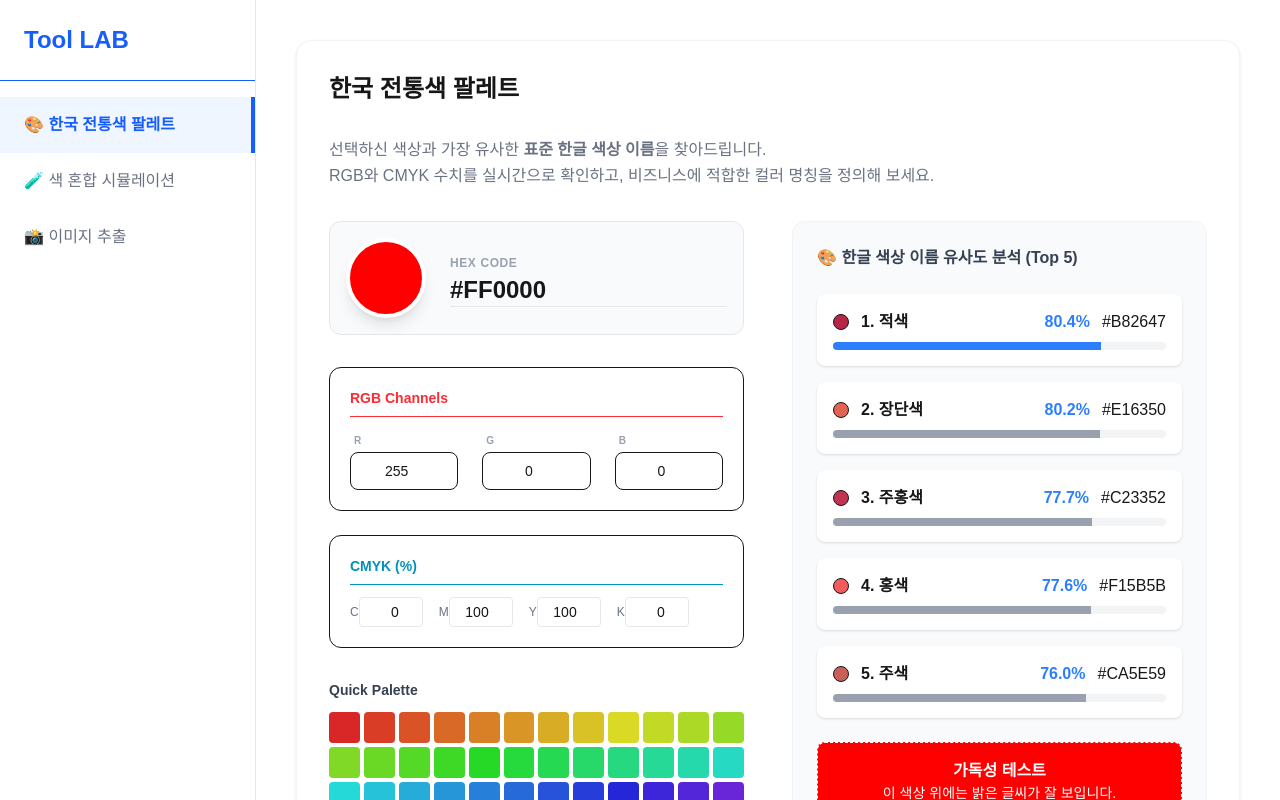
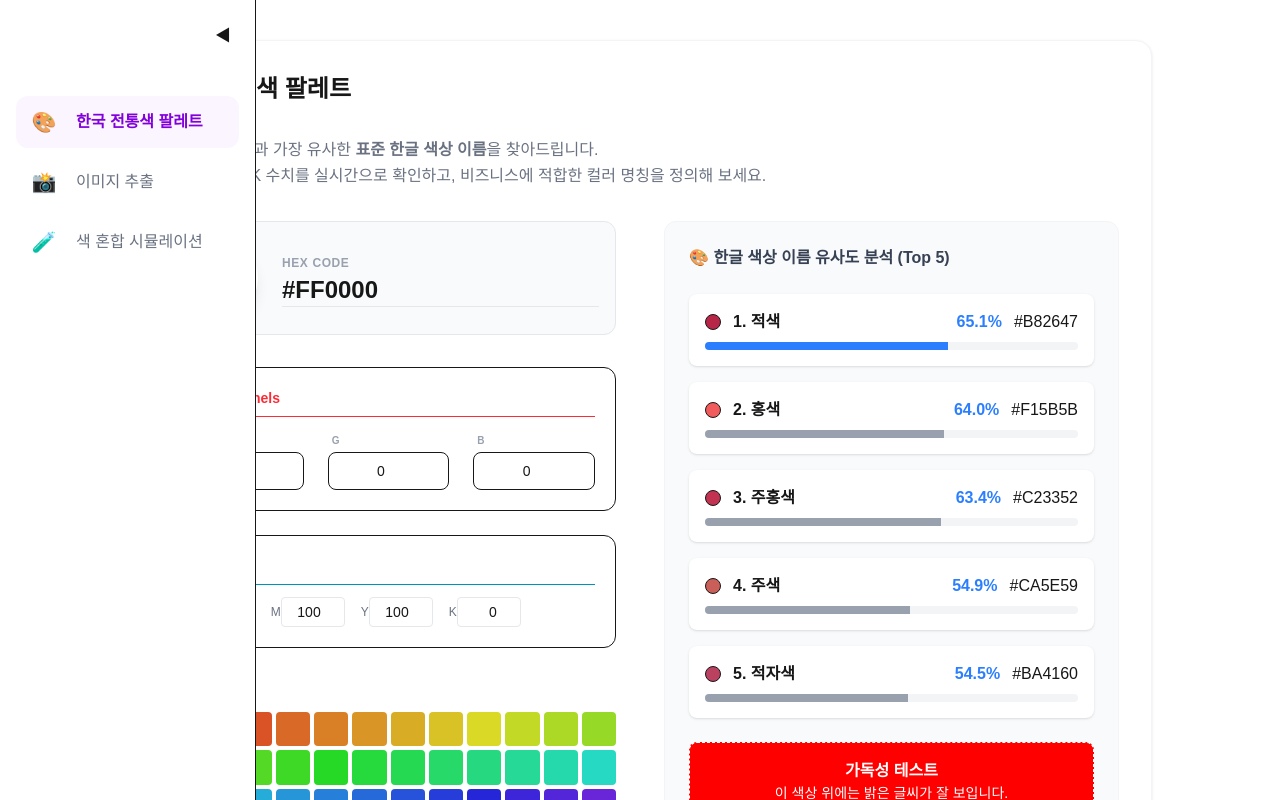
Before and after one commit to infancysulfur/mag_tool, a Next.js app: page / in a window 1280 px wide. Built offline with nearby package versions, Linux system fonts and the light colour scheme.

Commit message:
2nd complete

```diff
--- a/src/app/mixer/page.js
+++ b/src/app/mixer/page.js
@@ -1,23 +1,32 @@
-'use client';
-import { useState, useEffect } from 'react';
+"use client";
+import { useState, useEffect } from "react";
 
 export default function MixerPage() {
   const [rows, setRows] = useState([
-    { color: '#FF0000', amount: 1 },
-    { color: '#0000FF', amount: 1 }
+    { color: "#FF0000", amount: 1 },
+    { color: "#0000FF", amount: 1 },
   ]);
-  const [result, setResult] = useState('#7F007F');
+  const [result, setResult] = useState("#7F007F");
 
   useEffect(() => {
-    let rT = 0, gT = 0, bT = 0, aT = 0;
-    rows.forEach(row => {
-      rT += parseInt(row.color.slice(1,3), 16) * row.amount;
-      gT += parseInt(row.color.slice(3,5), 16) * row.amount;
-      bT += parseInt(row.color.slice(5,7), 16) * row.amount;
+    let rT = 0,
+      gT = 0,
+      bT = 0,
+      aT = 0;
+    rows.forEach((row) => {
+      rT += parseInt(row.color.slice(1, 3), 16) * row.amount;
+      gT += parseInt(row.color.slice(3, 5), 16) * row.amount;
+      bT += parseInt(row.color.slice(5, 7), 16) * row.amount;
       aT += row.amount;
     });
     if (aT > 0) {
-      setResult("#" + [rT/aT, gT/aT, bT/aT].map(x => Math.round(x).toString(16).padStart(2, '0')).join('').toUpperCase());
+      setResult(
+        "#" +
+          [rT / aT, gT / aT, bT / aT]
+            .map((x) => Math.round(x).toString(16).padStart(2, "0"))
+            .join("")
+            .toUpperCase(),
+      );
     }
   }, [rows]);
 
@@ -25,57 +34,92 @@
     <div className="max-w-6xl mx-auto">
       <h1 className="text-2xl font-bold mb-8 ">색 혼합 시뮬레이션</h1>
       <p className="text-gray-500 mb-8 leading-relaxed">
-      여러 가지 색상을 원하는 비율로 혼합하여 <strong>색깔 섞기 시뮬레이션</strong>합니다.<br />
-      잉크나 물감을 섞듯 용량을 조절하여 결과를 확인해 보세요.
-    </p>
+        여러 가지 색상을 원하는 비율로 혼합하여{" "}
+        <strong>색깔 섞기 시뮬레이션</strong>합니다.
+        <br />
+        잉크나 물감을 섞듯 용량을 조절하여 결과를 확인해 보세요.
+      </p>
       <div
         className="w-full h-32 rounded-xl mb-8 flex items-center justify-center text-white font-bold text-xl shadow-lg transition-colors duration-300"
-        style={{ backgroundColor: result, textShadow: '0 2px 4px rgba(0,0,0,0.5)' }}
+        style={{
+          backgroundColor: result,
+          textShadow: "0 2px 4px rgba(0,0,0,0.5)",
+        }}
       >
         혼합 결과: {result}
       </div>
 
       <div className="space-y-3 mb-6">
         {rows.map((row, i) => (
-          <div key={i} className="flex items-center gap-4 bg-gray-50 p-4 rounded-lg">
-            <input type="color" value={row.color} onChange={(e) => {
-              const newRows = [...rows]; newRows[i].color = e.target.value; setRows(newRows);
-            }} className="w-12 h-10 cursor-pointer" />
+          <div
+            key={i}
+            className="flex items-center gap-4 bg-gray-50 p-4 rounded-lg"
+          >
+            <input
+              type="color"
+              value={row.color}
+              onChange={(e) => {
+                const newRows = [...rows];
+                newRows[i].color = e.target.value;
+                setRows(newRows);
+              }}
+              className="w-12 h-10 cursor-pointer"
+            />
             <span className="text-sm font-medium">용량:</span>
-            <input type="number" value={row.amount} min="1" onChange={(e) => {
-              const newRows = [...rows]; newRows[i].amount = Number(e.target.value); setRows(newRows);
-            }} className="border p-2 w-20 rounded" />
+            <input
+              type="number"
+              value={row.amount}
+              min="1"
+              onChange={(e) => {
+                const newRows = [...rows];
+                newRows[i].amount = Number(e.target.value);
+                setRows(newRows);
+              }}
+              className="border p-2 w-20 rounded"
+            />
           </div>
         ))}
       </div>
-      <button onClick={() => setRows([...rows, { color: '#ffffff', amount: 1 }])} className="bg-blue-600 text-white px-4 py-2 rounded-lg mr-2">+ 색상 추가</button>
-      <button onClick={() => rows.length > 2 && setRows(rows.slice(0, -1))} className="bg-gray-400 text-white px-4 py-2 rounded-lg">- 제거</button>
-                    <section class="max-w-4xl mx-auto my-12 p-8 bg-white shadow-lg rounded-xl border border-gray-100">
-  <div class="flex items-center mb-6">
-    <div class="w-10 h-10 bg-yellow-300 rounded-full flex items-center justify-center text-white mr-4">
+      <button
+        onClick={() => setRows([...rows, { color: "#ffffff", amount: 1 }])}
+        className="bg-blue-600 text-white px-4 py-2 rounded-lg mr-2"
+      >
+        + 색상 추가
+      </button>
+      <button
+        onClick={() => rows.length > 2 && setRows(rows.slice(0, -1))}
+        className="bg-gray-400 text-white px-4 py-2 rounded-lg"
+      >
+        - 제거
+      </button>
+      <section class="max-w-4xl mx-auto my-12 p-8 bg-white shadow-lg rounded-xl border border-gray-100 text-left">
+  <div class="flex items-center justify-start mb-6 w-full">
+    <div class="w-10 h-10 bg-purple-700 rounded-full flex items-center justify-center text-white mr-4 shrink-0">
       <span class="text-xl">🧪</span>
     </div>
-    <h2 class="text-2xl font-bold text-gray-800">색 혼합 시뮬레이션 <span class="text-sm font-medium text-gray-400 ml-2">Multi-Color Blending Tool</span></h2>
+    <h2 class="text-2xl font-bold text-gray-800">
+      동적 데이터 기반 색상 혼합 시뮬레이션
+      <span class="block md:inline text-sm font-medium text-gray-400 md:ml-2">Advanced Color Mixer</span>
+    </h2>
   </div>
 
-<div class="mb-8">
+  <div class="mb-8">
     <h3 class="text-lg font-semibold text-gray-700 mb-2">기능 설명</h3>
     <p class="text-gray-600 leading-relaxed">
-      실제 물감이나 페인트를 섞을 때 발생하는 물리적인 색상 변화를 디지털 환경에서 미리 체험해 볼 수 있는 시뮬레이션 도구입니다. 일반적인 2색 혼합을 넘어 <strong>n개 이상의 다중 색채</strong>를 자유롭게 배합할 수 있으며, 배합 비율에 따른 미세한 색조 변화와 최종 결과값을 정밀하게 예측하여 보여드립니다.
+      두 가지 이상의 색상을 디지털 환경에서 정밀하게 혼합하여 새로운 결과색을 도출합니다. 각 색상의 <strong>혼합 비율(Volume)을 실시간으로 조절</strong>하여 물감이나 인쇄 잉크를 배합하는 것과 유사한 시뮬레이션 환경을 제공합니다. 이를 통해 디자이너는 의도한 배색이 실제 혼합되었을 때 어떤 최종 결과물로 나타날지 데이터로 예측할 수 있습니다.
     </p>
   </div>
 
-  <div class="bg-indigo-50 border-l-4 border-indigo-500 p-6 rounded-r-lg">
-    <h3 class="text-indigo-800 font-bold mb-2 flex items-center">
-      <svg class="w-5 h-5 mr-2" fill="currentColor" viewBox="0 0 20 20"><path d="M9 12h2v2H9v-2zm0-8h2v6H9V4z"></path></svg>
-      분석 인사이트
+  <div class="bg-purple-50 border-l-4 border-purple-500 p-6 rounded-r-lg">
+    <h3 class="text-purple-800 font-bold mb-2 flex items-center">
+      <svg class="w-5 h-5 mr-2" fill="currentColor" viewBox="0 0 20 20"><path d="M10 2a8 8 0 100 16 8 8 0 000-16zm1 11H9v-2h2v2zm0-4H9V7h2v2z"></path></svg>
+      전통색 연계 가이드
     </h3>
-    <p class="text-indigo-900 text-sm leading-relaxed">
-      이 기능은 실제 조색 과정에서 발생할 수 있는 시행착오와 자원 낭비를 줄여주는 <strong>경제적·실무적 인사이트</strong>를 제시합니다. 다양한 색상 조합의 경우의 수를 시각적으로 미리 확인함으로써, 사용자는 의도한 최적의 색상을 얻기 위한 정확한 배합 비중을 파악할 수 있습니다. 특히 물리적인 안료 혼합 원리를 충실히 재현하여 미술 교육, 인테리어 페인팅, 제품 디자인 등 다양한 산업 현장에서 창의적인 색채 실험을 가능하게 합니다.
+    <p class="text-purple-900 text-sm leading-relaxed">
+      혼합된 결과색은 시스템에 내장된 <strong>한국 전통색 데이터베이스와 즉시 대조</strong>됩니다. 사용자가 직접 조색한 컬러가 전통의 어떤 색감(예: 비취색, 연지색 등)과 가장 맞닿아 있는지 유사도 지표로 확인하세요. 이는 <strong>현대적인 감각의 조색 결과에 전통적인 고유 명칭과 가치를 부여</strong>하여 스토리텔링이 담긴 디자인을 완성하도록 돕습니다.
     </p>
   </div>
 </section>
     </div>
-
   );
 }
--- /dev/null
+++ b/src/components/Navigation.js
@@ -0,0 +1,56 @@
+import Link from 'next/link';
+import { usePathname } from 'next/navigation';
+
+export default function Navigation() {
+  const pathname = usePathname();
+
+  const menus = [
+    { name: '팔레트', path: '/', icon: '🎨' },
+    { name: '이미지 추출', path: '/extractor', icon: '📸' },
+    { name: '색상 섞기', path: '/mixer', icon: '🧪' },
+  ];
+
+  return (
+    <>
+      {/* 1. 상단 고정 헤더 (모바일 전용) */}
+      <header className="md:hidden fixed top-0 left-0 w-full h-14 bg-white/80 backdrop-blur-md border-b z-50 flex items-center px-4 justify-between">
+        <h1 className="font-bold text-gray-800 tracking-tight">K-Traditional Color</h1>
+        <div className="w-8 h-8 bg-gray-100 rounded-full flex items-center justify-center text-sm">👤</div>
+      </header>
+
+      {/* 2. PC용 사이드바 (데스크탑 전용) */}
+      <aside className="hidden md:flex fixed left-0 top-0 h-full w-64 bg-white border-r flex-col p-6 z-40">
+        <h1 className="text-xl font-bold mb-10">K-Traditional Color</h1>
+        <nav className="space-y-2">
+          {menus.map((menu) => (
+            <Link
+              key={menu.path}
+              href={menu.path}
+              className={`flex items-center gap-3 p-3 rounded-xl transition-all ${
+                pathname === menu.path ? 'bg-purple-50 text-purple-700 font-bold' : 'text-gray-500 hover:bg-gray-50'
+              }`}
+            >
+              <span>{menu.icon}</span> {menu.name}
+            </Link>
+          ))}
+        </nav>
+      </aside>
+
+      {/* 3. 하단 탭 바 (모바일 전용) */}
+      <nav className="md:hidden fixed bottom-0 left-0 w-full h-16 bg-white border-t z-50 flex items-center justify-around pb-safe">
+        {menus.map((menu) => (
+          <Link
+            key={menu.path}
+            href={menu.path}
+            className={`flex flex-col items-center justify-center w-full h-full gap-1 ${
+              pathname === menu.path ? 'text-purple-700' : 'text-gray-400'
+            }`}
+          >
+            <span className="text-xl">{menu.icon}</span>
+            <span className="text-[10px] font-medium">{menu.name}</span>
+          </Link>
+        ))}
+      </nav>
+    </>
+  );
+}
--- a/src/components/Sidebar.js
+++ b/src/components/Sidebar.js
@@ -1,33 +1,71 @@
 'use client';
+import { useState } from 'react';
 import Link from 'next/link';
 import { usePathname } from 'next/navigation';
 
-export default function Sidebar() {
+export default function Navigation() {
+  const [isOpen, setIsOpen] = useState(false); // 모바일 서랍 상태
+  const [isExpanded, setIsExpanded] = useState(true); // PC 사이드바 확장 상태
   const pathname = usePathname();
+
   const menus = [
-    { name: '🎨 한국 전통색 팔레트', path: '/' },
-    { name: '🧪 색 혼합 시뮬레이션', path: '/mixer' },
-    { name: '📸 이미지 추출', path: '/extractor' }, // 새 메뉴 추가
+    { name: '한국 전통색 팔레트', path: '/', icon: '🎨' },
+    { name: '이미지 추출', path: '/extractor', icon: '📸' },
+    { name: '색 혼합 시뮬레이션', path: '/mixer', icon: '🧪' },
   ];
 
   return (
-    <aside className="w-64 bg-white border-r border-gray-200 flex flex-col">
-      <div className="p-6 text-2xl font-black text-blue-600 border-b">Tool LAB</div>
-      <nav className="flex-1 mt-4">
+    <>
+      {/* --- [모바일] 상단 헤더 & 햄버거 버튼 --- */}
+      <header className="md:hidden fixed top-0 left-0 w-full h-16 bg-white border-b z-50 flex items-center px-4 justify-between">
+        <button onClick={() => setIsOpen(!isOpen)} className="text-2xl p-2">
+          {isOpen ? '✕' : '☰'}
+        </button>
+        <h1 className="font-bold text-gray-800">K-Color Lab</h1>
+        <div className="w-8"></div> {/* 밸런스용 빈 공간 */}
+      </header>
+
+      {/* --- [모바일] 오버레이 메뉴 (서랍장) --- */}
+      <div className={`md:hidden fixed inset-0 bg-black/50 z-40 transition-opacity ${isOpen ? 'opacity-100' : 'opacity-0 pointer-events-none'}`} onClick={() => setIsOpen(false)} />
+      <aside className={`md:hidden fixed left-0 top-0 h-full w-64 bg-white z-50 transition-transform duration-300 ${isOpen ? 'translate-x-0' : '-translate-x-full'}`}>
+        <nav className="p-6 space-y-4 pt-20">
+          {menus.map((menu) => (
+            <Link key={menu.path} href={menu.path} onClick={() => setIsOpen(false)} className={`flex items-center gap-4 p-4 rounded-xl ${pathname === menu.path ? 'bg-purple-50 text-purple-700' : ''}`}>
+              <span>{menu.icon}</span> {menu.name}
+            </Link>
+          ))}
+        </nav>
+      </aside>
+
+      {/* --- [PC] 확장/축소형 사이드바 --- */}
+      <aside className={`hidden md:flex fixed left-0 top-0 h-full bg-white border-r flex-col transition-all duration-300 z-40 ${isExpanded ? 'w-64' : 'w-20'}`}>
+        <div className="p-4 flex flex-col h-full">
+          {/* 확장/축소 버튼 */}
+          <button
+            onClick={() => setIsExpanded(!isExpanded)}
+            className="mb-10 self-end p-2 hover:bg-gray-100 rounded-lg transition-colors"
+          >
+            {isExpanded ? '◀' : '▶'}
+          </button>
+
+          <nav className="space-y-2">
             {menus.map((menu) => (
               <Link
                 key={menu.path}
                 href={menu.path}
-            className={`flex items-center px-6 py-4 transition-colors ${
-              pathname === menu.path
-                ? 'bg-blue-50 text-blue-600 border-r-4 border-blue-600 font-bold'
-                : 'text-gray-500 hover:bg-gray-50'
+                className={`flex items-center gap-4 p-3 rounded-xl transition-all whitespace-nowrap overflow-hidden ${
+                  pathname === menu.path ? 'bg-purple-50 text-purple-700 font-bold' : 'text-gray-500 hover:bg-gray-50'
                 }`}
               >
+                <span className="text-xl min-w-[32px] text-center">{menu.icon}</span>
+                <span className={`transition-opacity duration-300 ${isExpanded ? 'opacity-100' : 'opacity-0'}`}>
                   {menu.name}
+                </span>
               </Link>
             ))}
           </nav>
+        </div>
       </aside>
+    </>
   );
 }
--- a/src/data/colorDb.json
+++ b/src/data/colorDb.json
@@ -1,100 +1,51 @@
 [
-
-    {"name": "흑백", "hex": "#1D1E23", "cmyk": [93, 89, 83, 52]},
-    {"name": "백색", "hex": "#FFFFFF", "cmyk": [0, 0, 0, 0]},
-    {"name": "회색", "hex": "#A4AAA7", "cmyk": [38, 27, 31, 0]},
-    {"name": "구색", "hex": "#959EA2", "cmyk": [45, 32, 32, 0]},
-    {"name": "치색", "hex": "#616264", "cmyk": [72, 64, 62, 4]},
-    {"name": "연지회색", "hex": "#6F606E", "cmyk": [55, 58, 40, 20]},
-    {"name": "설백색", "hex": "#DDE7E7", "cmyk": [12, 4, 7, 0]},
-    {"name": "유백색", "hex": "#E7E6D2", "cmyk": [9, 5, 18, 0]},
-    {"name": "지백색", "hex": "#E3DDCB", "cmyk": [6, 6, 17, 4]},
-    {"name": "소색", "hex": "#D8C8B2", "cmyk": [10, 15, 26, 5]},
-
-
-    {"name": "적색", "hex": "#B82647", "cmyk": [21, 98, 68, 8]},
-    {"name": "홍색", "hex": "#F15B5B", "cmyk": [0, 80, 60, 0]},
-    {"name": "적토색", "hex": "#9F494C", "cmyk": [29, 80, 64, 17]},
-    {"name": "휴색", "hex": "#683235", "cmyk": [40, 80, 66, 44]},
-    {"name": "갈색", "hex": "#966147", "cmyk": [31, 61, 73, 21]},
-    {"name": "호박색", "hex": "#BD7F41", "cmyk": [21, 51, 84, 8]},
-    {"name": "추향색", "hex": "#C38866", "cmyk": [19, 48, 61, 6]},
-    {"name": "육색", "hex": "#D77964", "cmyk": [11, 62, 59, 2]},
-    {"name": "주색", "hex": "#CA5E59", "cmyk": [15, 75, 62, 4]},
-    {"name": "주홍색", "hex": "#C23352", "cmyk": [18, 94, 60, 5]},
-    {"name": "담주색", "hex": "#EA8474", "cmyk": [4, 59, 50, 0]},
-    {"name": "진홍색", "hex": "#BF2F7B", "cmyk": [20, 94, 17, 4]},
-    {"name": "선홍색", "hex": "#CE5A9E", "cmyk": [16, 79, 2, 0]},
-    {"name": "연지색", "hex": "#BE577B", "cmyk": [19, 77, 28, 7]},
-    {"name": "훈색", "hex": "#D97793", "cmyk": [9, 64, 20, 2]},
-    {"name": "진분홍색", "hex": "#DB4E9C", "cmyk": [9, 84, 0, 0]},
-    {"name": "분홍색", "hex": "#E2A6B4", "cmyk": [7, 39, 14, 1]},
-    {"name": "연분홍색", "hex": "#E0709B", "cmyk": [6, 69, 11, 1]},
-    {"name": "장단색", "hex": "#E16350", "cmyk": [6, 75, 70, 1]},
-    {"name": "석간주색", "hex": "#8A4C44", "cmyk": [30, 71, 65, 30]},
-    {"name": "흑홍색", "hex": "#8E6F80", "cmyk": [40, 54, 31, 15]},
-
-
-    {"name": "황색", "hex": "#F9D537", "cmyk": [3, 13, 89, 0]},
-    {"name": "유황색", "hex": "#EBBC6B", "cmyk": [6, 25, 67, 1]},
-    {"name": "명황색", "hex": "#FEE134", "cmyk": [2, 7, 89, 0]},
-    {"name": "담황색", "hex": "#F5F0C5", "cmyk": [4, 2, 27, 0]},
-    {"name": "송화색", "hex": "#F8E77F", "cmyk": [4, 4, 62, 0]},
-    {"name": "자황색", "hex": "#F7B938", "cmyk": [2, 29, 89, 0]},
-    {"name": "행황색", "hex": "#F1A55A", "cmyk": [3, 40, 73, 0]},
-    {"name": "두록색", "hex": "#E5B98F", "cmyk": [8, 27, 45, 1]},
-    {"name": "적황색", "hex": "#ED9149", "cmyk": [4, 51, 80, 0]},
-    {"name": "토황색", "hex": "#C8852C", "cmyk": [18, 50, 97, 5]},
-    {"name": "지황색", "hex": "#D6B038", "cmyk": [14, 26, 91, 3]},
-    {"name": "토색", "hex": "#9A6B31", "cmyk": [30, 54, 91, 20]},
-    {"name": "치자색", "hex": "#F6CF7A", "cmyk": [3, 18, 61, 0]},
-    {"name": "홍황색", "hex": "#DDA28F", "cmyk": [9, 39, 38, 2]},
-    {"name": "자황색[중복]", "hex": "#BB9E8B", "cmyk": [22, 33, 40, 7]},
-
-
-    {"name": "청색", "hex": "#0B6DB7", "cmyk": [89, 56, 0, 0]},
-    {"name": "벽색", "hex": "#00B5E3", "cmyk": [73, 5, 4, 0]},
-    {"name": "천청색", "hex": "#5AC6D0", "cmyk": [59, 0, 20, 0]},
-    {"name": "담청색", "hex": "#00A6A9", "cmyk": [96, 4, 40, 0]},
-    {"name": "취람색", "hex": "#5DC19B", "cmyk": [62, 0, 51, 0]},
-    {"name": "양람색", "hex": "#6C71B5", "cmyk": [64, 58, 0, 0]},
-    {"name": "벽청색", "hex": "#448CCB", "cmyk": [72, 36, 0, 0]},
-    {"name": "청현색", "hex": "#006494", "cmyk": [99, 59, 22, 3]},
-    {"name": "감색", "hex": "#026892", "cmyk": [93, 57, 26, 2]},
-    {"name": "남색", "hex": "#6A5BA8", "cmyk": [68, 73, 0, 0]},
-    {"name": "연람색", "hex": "#7963AB", "cmyk": [60, 69, 0, 0]},
-    {"name": "벽람색", "hex": "#6979BB", "cmyk": [64, 52, 0, 0]},
-    {"name": "숙람색", "hex": "#45436C", "cmyk": [86, 84, 40, 9]},
-    {"name": "군청색", "hex": "#4F599F", "cmyk": [80, 73, 6, 0]},
-    {"name": "녹색", "hex": "#417141", "cmyk": [82, 44, 95, 9]},
-    {"name": "명록색", "hex": "#16AA52", "cmyk": [81, 5, 94, 0]},
-    {"name": "유록색", "hex": "#6AB048", "cmyk": [64, 8, 97, 0]},
-    {"name": "유청색", "hex": "#569A49", "cmyk": [72, 20, 96, 1]},
-    {"name": "연두색", "hex": "#C0D84D", "cmyk": [29, 0, 87, 0]},
-    {"name": "춘유록색", "hex": "#CBDD61", "cmyk": [24, 0, 78, 0]},
-    {"name": "청록색", "hex": "#009770", "cmyk": [97, 15, 74, 0]},
-    {"name": "진초록색", "hex": "#0A8D5E", "cmyk": [87, 26, 82, 1]},
-    {"name": "초록색", "hex": "#1C9249", "cmyk": [85, 20, 98, 2]},
-    {"name": "흑록색", "hex": "#2E674E", "cmyk": [89, 52, 83, 9]},
-    {"name": "비색", "hex": "#72C6A5", "cmyk": [55, 0, 45, 0]},
-    {"name": "옥색", "hex": "#9ED6C0", "cmyk": [38, 0, 30, 0]},
-    {"name": "삼청색", "hex": "#5C6EB4", "cmyk": [71, 59, 0, 0]},
-    {"name": "뇌록색", "hex": "#397664", "cmyk": [74, 27, 59, 6]},
-    {"name": "양록색", "hex": "#31B675", "cmyk": [74, 0, 74, 0]},
-    {"name": "하엽색", "hex": "#245441", "cmyk": [83, 43, 75, 39]},
-    {"name": "흑청색", "hex": "#1583AF", "cmyk": [84, 39, 17, 0]},
-    {"name": "청벽색", "hex": "#18B4E9", "cmyk": [69, 8, 0, 0]},
-
-
-    {"name": "자색", "hex": "#6D1B43", "cmyk": [41, 95, 45, 40]},
-    {"name": "자주색", "hex": "#89236A", "cmyk": [40, 96, 18, 20]},
-    {"name": "보라색", "hex": "#9C4998", "cmyk": [42, 85, 1, 1]},
-    {"name": "홍람색", "hex": "#733E7F", "cmyk": [58, 85, 10, 15]},
-    {"name": "포도색", "hex": "#5D3462", "cmyk": [70, 90, 35, 20]},
-    {"name": "청자색", "hex": "#403F95", "cmyk": [90, 90, 1, 1]},
-    {"name": "벽자색", "hex": "#84A7D3", "cmyk": [47, 25, 1, 1]},
-    {"name": "회보라색", "hex": "#B3A7CD", "cmyk": [28, 32, 1, 1]},
-    {"name": "담자색", "hex": "#BEA3C9", "cmyk": [23, 36, 1, 1]},
-    {"name": "다자색", "hex": "#47302E", "cmyk": [75, 86, 85, 35]},
-    {"name": "적자색", "hex": "#BA4160", "cmyk": [15, 86, 42, 13]}
+  {"name": "흑백", "hex": "#1D1E23", "cmyk": [17, 14, 0, 86]},
+  {"name": "청색", "hex": "#0B6DB7", "cmyk": [94, 40, 0, 28]},
+  {"name": "백색", "hex": "#FFFFFF", "cmyk": [0, 0, 0, 0]},
+  {"name": "벽색", "hex": "#00B5E3", "cmyk": [100, 20, 0, 11]},
+  {"name": "회색", "hex": "#A4AAA7", "cmyk": [3, 0, 2, 33]},
+  {"name": "천청색", "hex": "#5AC6D0", "cmyk": [57, 5, 0, 18]},
+  {"name": "구색", "hex": "#959EA2", "cmyk": [8, 3, 0, 36]},
+  {"name": "담청색", "hex": "#00A6A9", "cmyk": [100, 2, 0, 34]},
+  {"name": "치색", "hex": "#616264", "cmyk": [3, 2, 0, 61]},
+  {"name": "취람색", "hex": "#5DC19B", "cmyk": [52, 0, 20, 24]},
+  {"name": "연지회색", "hex": "#6F606E", "cmyk": [0, 13, 1, 56]},
+  {"name": "양람색", "hex": "#6C71B5", "cmyk": [41, 38, 0, 29]},
+  {"name": "설백색", "hex": "#DDE7E7", "cmyk": [4, 0, 0, 9]},
+  {"name": "유배색", "hex": "#E7E6D2", "cmyk": [0, 0, 9, 9]},
+  {"name": "지배색", "hex": "#E3DDCB", "cmyk": [0, 3, 11, 11]},
+  {"name": "소색", "hex": "#D8C8B2", "cmyk": [0, 7, 18, 15]},
+  {"name": "적색", "hex": "#B82647", "cmyk": [0, 79, 61, 28]},
+  {"name": "홍색", "hex": "#F15B5B", "cmyk": [0, 62, 62, 5]},
+  {"name": "적토색", "hex": "#9F494C", "cmyk": [0, 54, 52, 38]},
+  {"name": "휴색", "hex": "#683235", "cmyk": [0, 52, 49, 59]},
+  {"name": "녹색", "hex": "#417141", "cmyk": [42, 0, 42, 56]},
+  {"name": "갈색", "hex": "#966147", "cmyk": [0, 35, 53, 41]},
+  {"name": "명록색", "hex": "#16AA52", "cmyk": [87, 0, 51, 33]},
+  {"name": "호박색", "hex": "#BD7F41", "cmyk": [0, 33, 65, 26]},
+  {"name": "유록색", "hex": "#6AB048", "cmyk": [39, 0, 59, 31]},
+  {"name": "추향색", "hex": "#C38866", "cmyk": [0, 30, 48, 24]},
+  {"name": "연두색", "hex": "#C0D84D", "cmyk": [11, 0, 64, 15]},
+  {"name": "육색", "hex": "#D77964", "cmyk": [0, 43, 53, 16]},
+  {"name": "주색", "hex": "#CA5E59", "cmyk": [0, 53, 56, 21]},
+  {"name": "주홍색", "hex": "#C23352", "cmyk": [0, 74, 58, 24]},
+  {"name": "담주색", "hex": "#EA8474", "cmyk": [0, 44, 50, 8]},
+  {"name": "진홍색", "hex": "#BF2F7B", "cmyk": [0, 75, 36, 25]},
+  {"name": "선홍색", "hex": "#CE5A9E", "cmyk": [0, 56, 24, 19]},
+  {"name": "연지색", "hex": "#BE577B", "cmyk": [0, 54, 35, 25]},
+  {"name": "진분홍색", "hex": "#DB4E9C", "cmyk": [0, 64, 29, 14]},
+  {"name": "분홍색", "hex": "#E2A6B4", "cmyk": [0, 26, 20, 11]},
+  {"name": "연분홍색", "hex": "#E0709B", "cmyk": [0, 50, 30, 12]},
+  {"name": "황색", "hex": "#F9D537", "cmyk": [0, 14, 78, 2]},
+  {"name": "유황색", "hex": "#EBBC6B", "cmyk": [0, 20, 54, 8]},
+  {"name": "명황색", "hex": "#FEE134", "cmyk": [0, 11, 79, 0]},
+  {"name": "담황색", "hex": "#F5F0C5", "cmyk": [0, 2, 19, 4]},
+  {"name": "자색", "hex": "#6D1B43", "cmyk": [0, 75, 39, 57]},
+  {"name": "자주색", "hex": "#89236A", "cmyk": [0, 75, 23, 46]},
+  {"name": "보라색", "hex": "#9C4998", "cmyk": [0, 53, 2, 39]},
+  {"name": "포도색", "hex": "#5D3462", "cmyk": [6, 47, 0, 62]},
+  {"name": "청자색", "hex": "#403F95", "cmyk": [57, 58, 0, 42]},
+  {"name": "회보라색", "hex": "#B3A7CD", "cmyk": [13, 19, 0, 20]},
+  {"name": "담자색", "hex": "#BEA3C9", "cmyk": [6, 19, 0, 21]},
+  {"name": "적자색", "hex": "#BA4160", "cmyk": [0, 65, 48, 27]}
 ]
```
Also changed, not shown: src/app/page.js (+67 -49 lines). Lines whose indentation alone changed are shown as unchanged.
